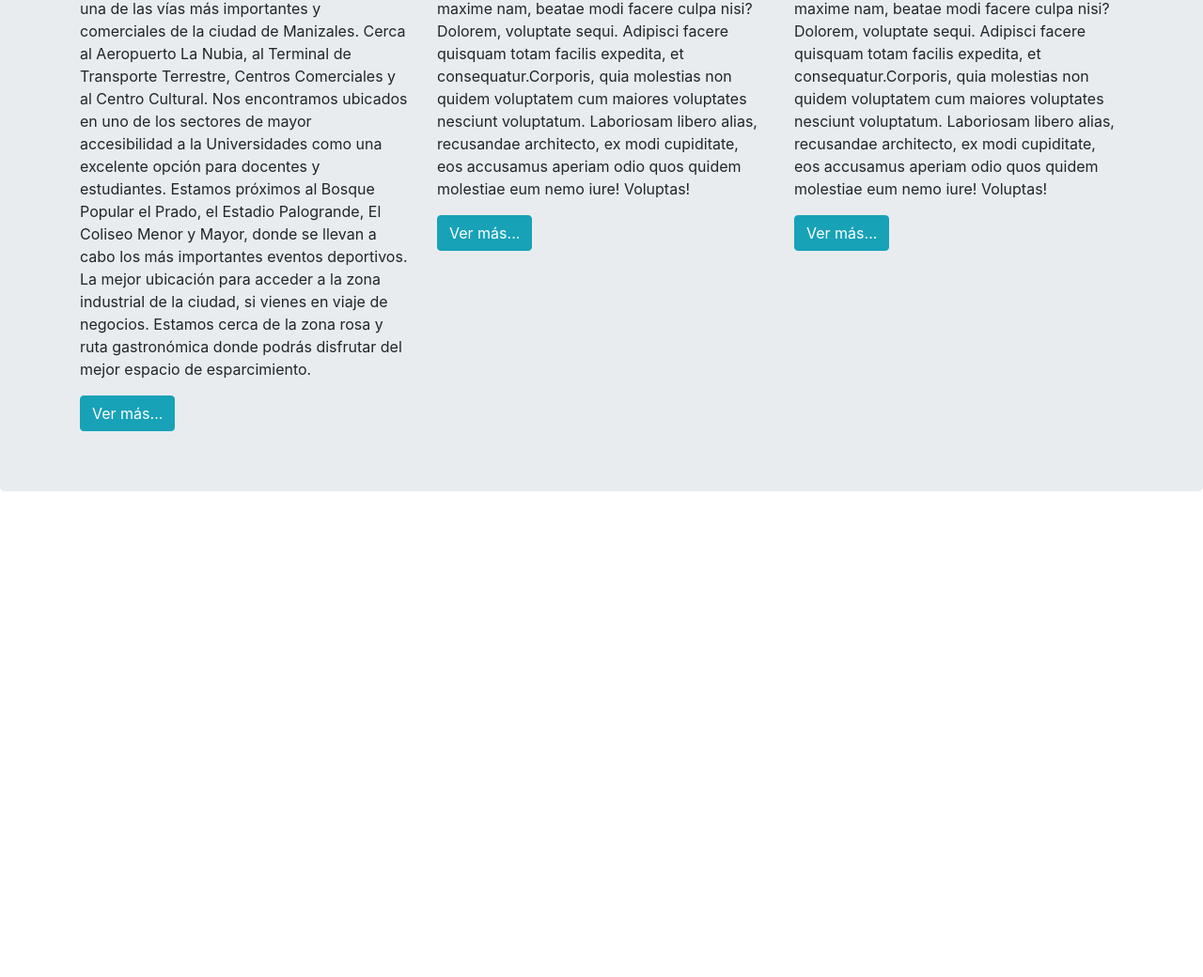
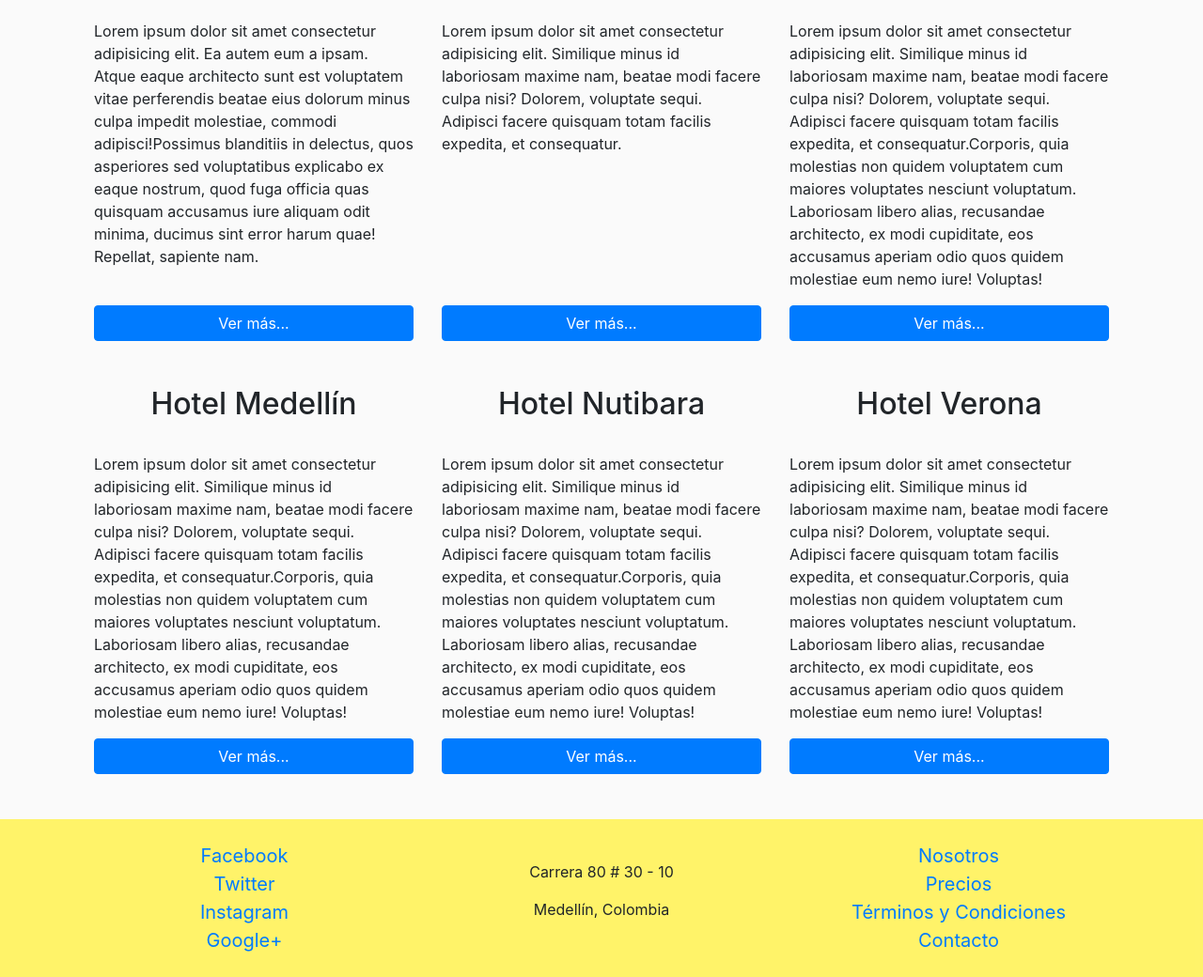
Before and after one commit to Arturo96/tallerBootstrap, a website: page guia-hoteles/index.html in a window 1280 px wide. Shown: the part 385-1425 px from the top of the page at 94% size. Before the commit the page ends 940 px from the top, so only its background shows below. Drawn offline with nearby package versions, Linux system fonts and the light colour scheme.

Commit message:
Bootstrap con Flexbox

```diff
--- a/guia-hoteles/index.html
+++ b/guia-hoteles/index.html
@@ -1,40 +1,132 @@
 <!DOCTYPE html>
 <html lang="en">
 	<head>
-    <meta charset="UTF-8">
-    <meta name="viewport" content="width=device-width, initial-scale=1.0">
-    <link rel="stylesheet" href="./node_modules/bootstrap/dist/css/bootstrap.min.css">
+		<meta charset="UTF-8" />
+		<meta name="viewport" content="width=device-width, initial-scale=1.0" />
+		<link rel="stylesheet" href="./node_modules/bootstrap/dist/css/bootstrap.min.css" />
+		<link rel="stylesheet" href="styles.css" />
 		<title>Hoteles</title>
 	</head>
 	<body>
-    <div class="jumbotron">
+		<div class="jumbotron mb-0">
 			<h1 class="text-center">Grupo de hoteles</h1>
 			<div class="container mt-5">
 				<div class="row">
-                <p class="col-md col-sm-6 col-12">Ofrecemos las mejores habitaciones en la ciudad a un precio razonable.</p>
-                <p class="col-md col-sm-6 col-12">Estamos ubicados en un sector con facilidad de acceso y cerca al comercio.</p>
+					<p class="col-md col-sm-6 col-12">
+						Ofrecemos las mejores habitaciones en la ciudad a un precio razonable.
+					</p>
+					<p class="col-md col-sm-6 col-12">
+						Estamos ubicados en un sector con facilidad de acceso y cerca al comercio.
+					</p>
 					<p class="col-md col-sm-6 col-12">Disponemos de buenos planes turisticos.</p>
-            </div>
-
-            <div class="row mt-5">
-                <div class="col-md col-sm-6 col-12">
-                    <h2>Hotel Holliday</h2>
-                    <p class="mt-4">El Hotel Holliday está situado estratégicamente en la Avenida Santander, una de las vías más importantes y comerciales de la ciudad de Manizales. Cerca al Aeropuerto La Nubia, al Terminal de Transporte Terrestre, Centros Comerciales y al Centro Cultural. Nos encontramos ubicados en uno de los sectores de mayor accesibilidad a la Universidades como una excelente opción para docentes y estudiantes. Estamos próximos al Bosque Popular el Prado, el Estadio Palogrande, El Coliseo Menor y Mayor, donde se llevan a cabo los más importantes eventos deportivos. La mejor ubicación para acceder a la zona industrial de la ciudad, si vienes en viaje de negocios. Estamos cerca de la zona rosa y ruta gastronómica donde podrás disfrutar del mejor espacio de esparcimiento.</p>
-                    <button class="btn btn-info">Ver más...</button>
-                </div>
-                <div class="col-md col-sm-6 col-12">
-                    <h2>Hotel Tamarú</h2>
-                    <p class="mt-4">Lorem ipsum dolor sit amet consectetur adipisicing elit. Similique minus id laboriosam maxime nam, beatae modi facere culpa nisi? Dolorem, voluptate sequi. Adipisci facere quisquam totam facilis expedita, et consequatur.Corporis, quia molestias non quidem voluptatem cum maiores voluptates nesciunt voluptatum. Laboriosam libero alias, recusandae architecto, ex modi cupiditate, eos accusamus aperiam odio quos quidem molestiae eum nemo iure! Voluptas!</p>
-                    <button class="btn btn-info">Ver más...</button>
-                </div>
-                <div class="col-md col-sm-6 col-12">
-                    <h2>Hotel Cataluña</h2>
-                    <p class="mt-4">Lorem ipsum dolor sit amet consectetur adipisicing elit. Similique minus id laboriosam maxime nam, beatae modi facere culpa nisi? Dolorem, voluptate sequi. Adipisci facere quisquam totam facilis expedita, et consequatur.Corporis, quia molestias non quidem voluptatem cum maiores voluptates nesciunt voluptatum. Laboriosam libero alias, recusandae architecto, ex modi cupiditate, eos accusamus aperiam odio quos quidem molestiae eum nemo iure! Voluptas!</p>
-                    <button class="btn btn-info">Ver más...</button>
 				</div>
 			</div>
 		</div>
+		<section class="hoteles">
+			<div class="d-flex container pt-5 flex-wrap">
+				<div class="mb-5 col-sm-4 col-12 hotel">
+					<h2>Hotel Holliday</h2>
+					<p class="mt-4">
+						Lorem ipsum dolor sit amet consectetur adipisicing elit. Ea autem eum a ipsam. Atque
+						eaque architecto sunt est voluptatem vitae perferendis beatae eius dolorum minus culpa
+						impedit molestiae, commodi adipisci!Possimus blanditiis in delectus, quos asperiores sed
+						voluptatibus explicabo ex eaque nostrum, quod fuga officia quas quisquam accusamus iure
+						aliquam odit minima, ducimus sint error harum quae! Repellat, sapiente nam.
+					</p>
+					<button class="btn btn-primary">Ver más...</button>
 				</div>
+				<div class="mb-5 col-sm-4 col-12 hotel">
+					<h2>Hotel Tamarú</h2>
+					<p class="mt-4">
+						Lorem ipsum dolor sit amet consectetur adipisicing elit. Similique minus id laboriosam
+						maxime nam, beatae modi facere culpa nisi? Dolorem, voluptate sequi. Adipisci facere
+						quisquam totam facilis expedita, et consequatur.
+					</p>
+					<button class="btn btn-primary">Ver más...</button>
+				</div>
+				<div class="mb-5 col-sm-4 col-12 hotel">
+					<h2>Hotel Cataluña</h2>
+					<p class="mt-4">
+						Lorem ipsum dolor sit amet consectetur adipisicing elit. Similique minus id laboriosam
+						maxime nam, beatae modi facere culpa nisi? Dolorem, voluptate sequi. Adipisci facere
+						quisquam totam facilis expedita, et consequatur.Corporis, quia molestias non quidem
+						voluptatem cum maiores voluptates nesciunt voluptatum. Laboriosam libero alias,
+						recusandae architecto, ex modi cupiditate, eos accusamus aperiam odio quos quidem
+						molestiae eum nemo iure! Voluptas!
+					</p>
+					<button class="btn btn-primary">Ver más...</button>
+				</div>
+
+				<div class="mb-5 col-sm-4 col-12 hotel">
+					<h2>Hotel Medellín</h2>
+					<p class="mt-4">
+						Lorem ipsum dolor sit amet consectetur adipisicing elit. Similique minus id laboriosam
+						maxime nam, beatae modi facere culpa nisi? Dolorem, voluptate sequi. Adipisci facere
+						quisquam totam facilis expedita, et consequatur.Corporis, quia molestias non quidem
+						voluptatem cum maiores voluptates nesciunt voluptatum. Laboriosam libero alias,
+						recusandae architecto, ex modi cupiditate, eos accusamus aperiam odio quos quidem
+						molestiae eum nemo iure! Voluptas!
+					</p>
+					<button class="btn btn-primary">Ver más...</button>
+				</div>
+
+				<div class="mb-5 col-sm-4 col-12 hotel">
+					<h2>Hotel Nutibara</h2>
+					<p class="mt-4">
+						Lorem ipsum dolor sit amet consectetur adipisicing elit. Similique minus id laboriosam
+						maxime nam, beatae modi facere culpa nisi? Dolorem, voluptate sequi. Adipisci facere
+						quisquam totam facilis expedita, et consequatur.Corporis, quia molestias non quidem
+						voluptatem cum maiores voluptates nesciunt voluptatum. Laboriosam libero alias,
+						recusandae architecto, ex modi cupiditate, eos accusamus aperiam odio quos quidem
+						molestiae eum nemo iure! Voluptas!
+					</p>
+					<button class="btn btn-primary">Ver más...</button>
+				</div>
+
+				<div class="mb-5 col-sm-4 col-12 hotel">
+					<h2>Hotel Verona</h2>
+					<p class="mt-4">
+						Lorem ipsum dolor sit amet consectetur adipisicing elit. Similique minus id laboriosam
+						maxime nam, beatae modi facere culpa nisi? Dolorem, voluptate sequi. Adipisci facere
+						quisquam totam facilis expedita, et consequatur.Corporis, quia molestias non quidem
+						voluptatem cum maiores voluptates nesciunt voluptatum. Laboriosam libero alias,
+						recusandae architecto, ex modi cupiditate, eos accusamus aperiam odio quos quidem
+						molestiae eum nemo iure! Voluptas!
+					</p>
+					<button class="btn btn-primary">Ver más...</button>
+				</div>
+			</div>
+		</section>
+
+		<footer>
+			<div class="container py-4">
+				<div class="row">
+					<div class="col-md-4 social">
+						<a href="#">Facebook</a>
+						<a href="#">Twitter</a>
+						<a href="#">Instagram</a>
+						<a href="#">Google+</a>
+					</div>
+					<div class="col-md-4 align-self-center">
+						<address>
+							<p>
+                                Carrera 80 # 30 - 10
+                            </p>
+                            <p>
+                                Medellín, Colombia
+                            </p>
+						</address>
+					</div>
+					<div class="col-md-4">
+						<a href="#">Nosotros</a>
+						<a href="#">Precios</a>
+						<a href="#">Términos y Condiciones</a>
+						<a href="#">Contacto</a>
+					</div>
+				</div>
+			</div>
+		</footer>
+
 		<script src="node_modules/jquery/dist/jquery.min.js"></script>
 		<script src="node_modules/popper.js/dist/popper.min.js"></script>
 		<script src="node_modules/bootstrap/dist/js/bootstrap.min.js"></script>
--- /dev/null
+++ b/guia-hoteles/styles.css
@@ -0,0 +1,29 @@
+.jumbotron, footer {
+    background-color: #ffeb0196;
+}
+
+.hoteles {
+    background-color: #fafafa;
+}
+
+.hotel {
+    display: flex;
+    flex-direction: column;
+}
+
+.hotel h2 {
+    text-align: center;
+}
+
+.hotel button {
+    margin-top: auto;
+}
+
+footer a {
+    display: block;
+    font-size: 1.25em;
+}
+
+footer p, footer a {
+    text-align: center;
+}
```
Lines whose indentation alone changed are shown as unchanged.
